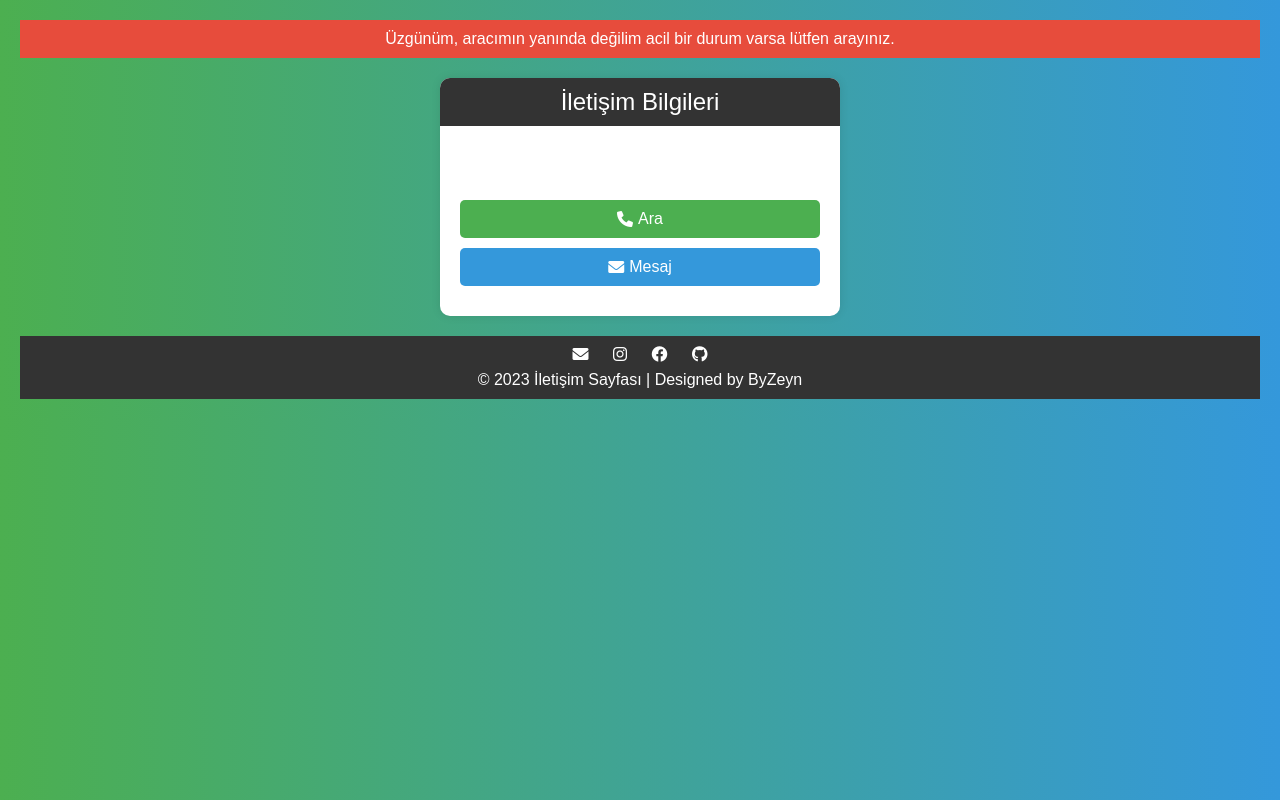
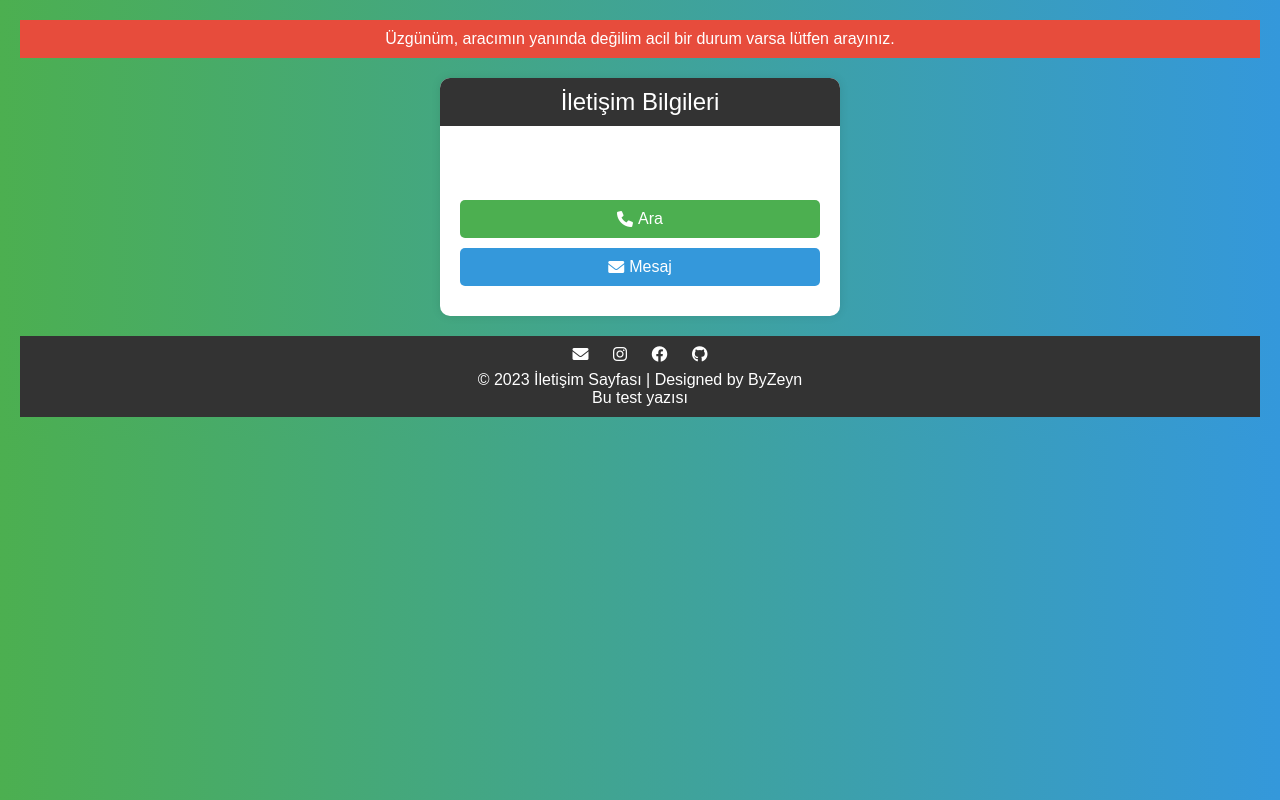
Before and after one commit to zeyncrqrcode/zeyncrqrcode.github.io, a plain HTML site: page index.html in a window 1280 px wide. Drawn offline with Linux system fonts and the light colour scheme; a small style sheet from the web is missing.

Commit message:
Update index.html

```diff
--- a/index.html
+++ b/index.html
@@ -118,6 +118,7 @@
             <!-- Diğer sosyal medya ikonlarını buraya ekleyebilirsiniz -->
         </div>
         <div>&copy; 2023 İletişim Sayfası | Designed by ByZeyn</div>
+        <div>Bu test yazısı</div>
     </footer>
 </body>
 </html>
```
